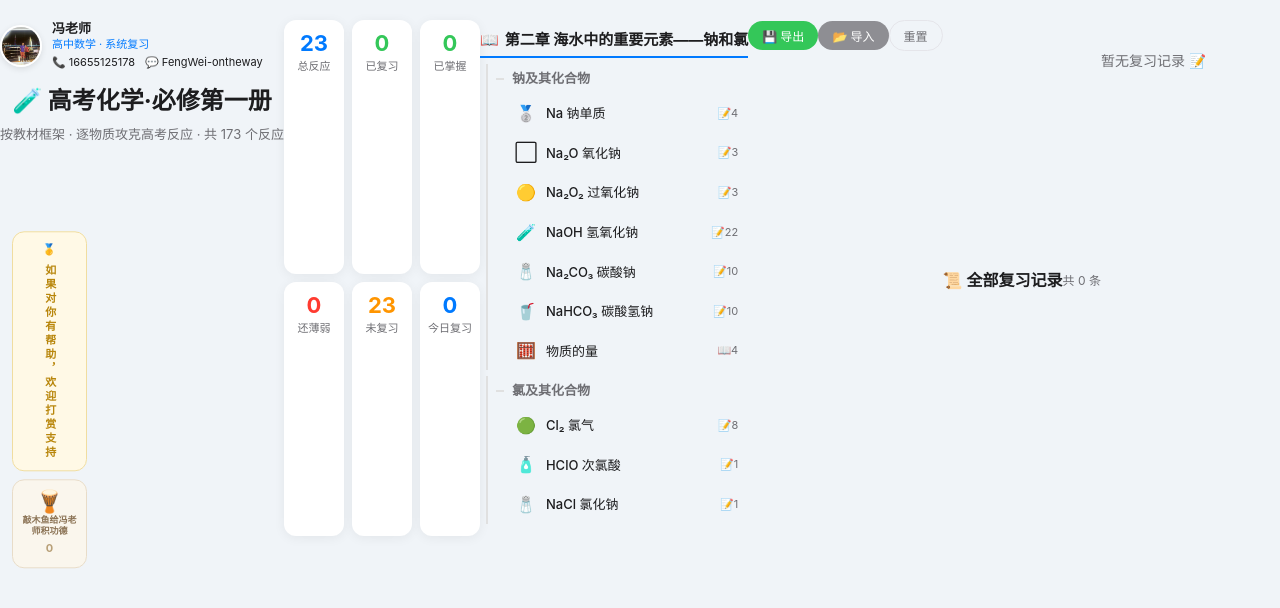
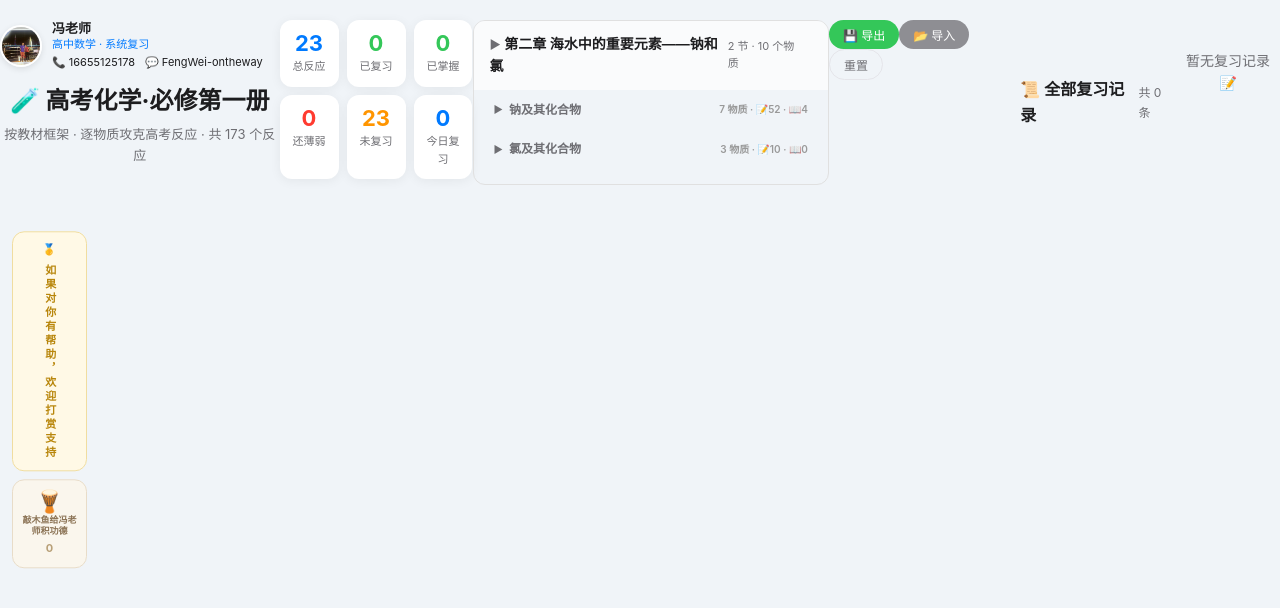
Before and after one commit to lolipopqaq-eng/chemistry-tracker, a React (Vite) app: page / in a window 1280 px wide. Shown: the top 608 px of the page. Built offline with nearby package versions, Linux system fonts and the light colour scheme.

Commit message:
feat: 折叠式教材目录 默认展开第二章

```diff
--- a/src/App.jsx
+++ b/src/App.jsx
@@ -19,6 +19,15 @@ export default function App() {
   const { records, history, stats, markResult, resetAll } = useChemTracker();
 
   const [activeChapter, setActiveChapter] = useState('ch2'); // 默认第二章
+  const [openChapters, setOpenChapters] = useState({ ch2: true });
+  const [openSections, setOpenSections] = useState({});
+
+  const toggleChapter = (chId) => {
+    setOpenChapters(prev => ({ ...prev, [chId]: !prev[chId] }));
+  };
+  const toggleSection = (secId) => {
+    setOpenSections(prev => ({ ...prev, [secId]: !prev[secId] }));
+  };
   const [activeSection, setActiveSection] = useState(null);
   const [activeSubstance, setActiveSubstance] = useState(null);
   const [detailReaction, setDetailReaction] = useState(null);
@@ -130,32 +139,57 @@ export default function App() {
       {!activeSubstance ? (
         /* 首页 - 树状图 */
         <>
-          <div className="tree-view">
-            {TEXTBOOK.chapters.filter(ch => ch.id === 'ch2').map(ch => (
-              <div key={ch.id} className="tree-chapter">
-                <div className="tree-chapter-title">{ch.name}</div>
-                {ch.sections.map(sec => (
-                  <div key={sec.id} className="tree-section">
-                    <div className="tree-section-title">{sec.name}</div>
-                    {sec.substances.map(sub => {
-                      const rxnCnt = sub.reactions.length;
-                      const knowCnt = sub.knowledge ? sub.knowledge.length : 0;
+          {/* 折叠式教材目录 */}
+          {TEXTBOOK.chapters.filter(ch => ch.id === 'ch2').map(ch => {
+            const isChOpen = openChapters[ch.id];
+            return (
+              <div key={ch.id} className="fold-chapter">
+                <div className="fold-chapter-header" onClick={() => toggleChapter(ch.id)}>
+                  <span>
+                    <span className={`fold-arrow ${isChOpen ? 'open' : ''}`}>▶</span>
+                    {' '}{ch.name}
+                  </span>
+                  <span className="fold-count">
+                    {ch.sections.length} 节 · {ch.sections.reduce((a,s) => a + s.substances.length, 0)} 个物质
+                  </span>
+                </div>
+                {isChOpen && (
+                  <div className="fold-chapter-body">
+                    {ch.sections.map(sec => {
+                      const isSecOpen = openSections[sec.id];
+                      const totalRxn = sec.substances.reduce((a,s) => a + s.reactions.length, 0);
+                      const totalKnow = sec.substances.reduce((a,s) => a + (s.knowledge ? s.knowledge.length : 0), 0);
                       return (
-                        <div key={sub.id} className="tree-substance" onClick={() => handleSubstanceClick(sub.id)}>
-                          <span className="tree-icon">{sub.icon}</span>
-                          <span className="tree-name">{sub.name}</span>
-                          <span className="tree-badge">
-                            {rxnCnt > 0 && `📝${rxnCnt}`}
-                            {knowCnt > 0 && ` 📖${knowCnt}`}
-                          </span>
+                        <div key={sec.id} className="fold-section">
+                          <div className="fold-section-header" onClick={() => toggleSection(sec.id)}>
+                            <span className={`fold-arrow ${isSecOpen ? 'open' : ''}`}>▶</span>
+                            {sec.name}
+                            <span style={{marginLeft:'auto',fontSize:'10px',color:'#999'}}>
+                              {sec.substances.length} 物质 · 📝{totalRxn} · 📖{totalKnow}
+                            </span>
+                          </div>
+                          {isSecOpen && (
+                            <div className="fold-substance-grid">
+                              {sec.substances.map(sub => (
+                                <div key={sub.id} className="substance-card" onClick={() => handleSubstanceClick(sub.id)}>
+                                  <div className="substance-icon">{sub.icon}</div>
+                                  <div className="substance-name">{sub.name}</div>
+                                  <div className="substance-count">
+                                    {sub.reactions.length > 0 && `📝${sub.reactions.length}`}
+                                    {sub.knowledge && sub.knowledge.length > 0 && ` 📖${sub.knowledge.length}`}
+                                  </div>
+                                </div>
+                              ))}
+                            </div>
+                          )}
                         </div>
                       );
                     })}
                   </div>
-                ))}
+                )}
               </div>
-            ))}
-          </div>
+            );
+          })}
 
           <div className="toolbar">
             <div className="toolbar-right">
--- a/src/styles/app.css
+++ b/src/styles/app.css
@@ -526,80 +526,78 @@ body {
   margin-top: 16px;
 }
 
-/* 树状图 */
-.tree-view {
-  margin-bottom: 16px;
+/* 折叠式教材目录 */
+.fold-chapter {
+  border: 1px solid #e0e0e0;
+  border-radius: 12px;
+  margin-bottom: 10px;
+  overflow: hidden;
 }
-.tree-chapter {
-  margin-bottom: 12px;
+.fold-chapter:hover {
+  box-shadow: 0 2px 8px rgba(0,0,0,0.06);
 }
-.tree-chapter-title {
-  font-size: 15px;
-  font-weight: 700;
+.fold-chapter-header {
+  display: flex;
+  align-items: center;
+  justify-content: space-between;
+  padding: 12px 16px;
+  font-size: 14px;
+  font-weight: 600;
   color: var(--text);
-  padding: 8px 0 4px 0;
-  border-bottom: 2px solid var(--primary);
-  margin-bottom: 6px;
+  cursor: pointer;
+  background: #fafbfc;
+  user-select: none;
+}
+.fold-chapter-header:hover {
+  background: #f0f2f5;
+}
+.fold-chapter-header .fold-arrow {
+  font-size: 12px;
+  transition: transform 0.2s;
+  color: var(--text-secondary);
+}
+.fold-chapter-header .fold-arrow.open {
+  transform: rotate(90deg);
+}
+.fold-chapter-header .fold-count {
+  font-size: 11px;
+  color: var(--text-secondary);
+  font-weight: 400;
+  margin-right: 8px;
+}
+.fold-chapter-body {
+  padding: 4px 12px 12px;
+}
+.fold-section {
+  margin-bottom: 8px;
+}
+.fold-section-header {
   display: flex;
   align-items: center;
   gap: 6px;
-}
-.tree-chapter-title::before {
-  content: '📖';
-}
-.tree-section {
-  padding-left: 16px;
-  border-left: 2px solid #e0e0e0;
-  margin-left: 6px;
-  margin-bottom: 6px;
-}
-.tree-section-title {
-  font-size: 13px;
+  padding: 6px 8px;
+  font-size: 12px;
   font-weight: 600;
   color: var(--text-secondary);
-  padding: 4px 0 4px 8px;
-  position: relative;
+  cursor: pointer;
+  user-select: none;
+  border-radius: 6px;
 }
-.tree-section-title::before {
-  content: '';
-  position: absolute;
-  left: -8px;
-  top: 50%;
-  width: 8px;
-  height: 2px;
-  background: #e0e0e0;
+.fold-section-header:hover {
+  background: #f0f2f5;
 }
-.tree-substance {
+.fold-section-header .fold-arrow {
+  font-size: 10px;
+  transition: transform 0.2s;
+}
+.fold-section-header .fold-arrow.open {
+  transform: rotate(90deg);
+}
+.fold-substance-grid {
   display: flex;
-  align-items: center;
-  gap: 8px;
-  padding: 6px 10px;
-  margin: 2px 0;
-  border-radius: 8px;
-  cursor: pointer;
-  transition: all 0.15s;
-  font-size: 13px;
-}
-.tree-substance:hover {
-  background: #e8f0fe;
-}
-.tree-substance:active {
-  background: #d0e0ff;
-}
-.tree-substance .tree-icon {
-  font-size: 16px;
-  width: 24px;
-  text-align: center;
-}
-.tree-substance .tree-name {
-  color: var(--text);
-  font-weight: 500;
-  flex: 1;
-}
-.tree-substance .tree-badge {
-  font-size: 11px;
-  color: var(--text-secondary);
-  white-space: nowrap;
+  flex-wrap: wrap;
+  gap: 6px;
+  padding: 4px 0 4px 16px;
 }
 
 /* 知识点填空卡片 */
```
Also changed, not shown: 4 other files (tests, documents, lock files or other folders).
